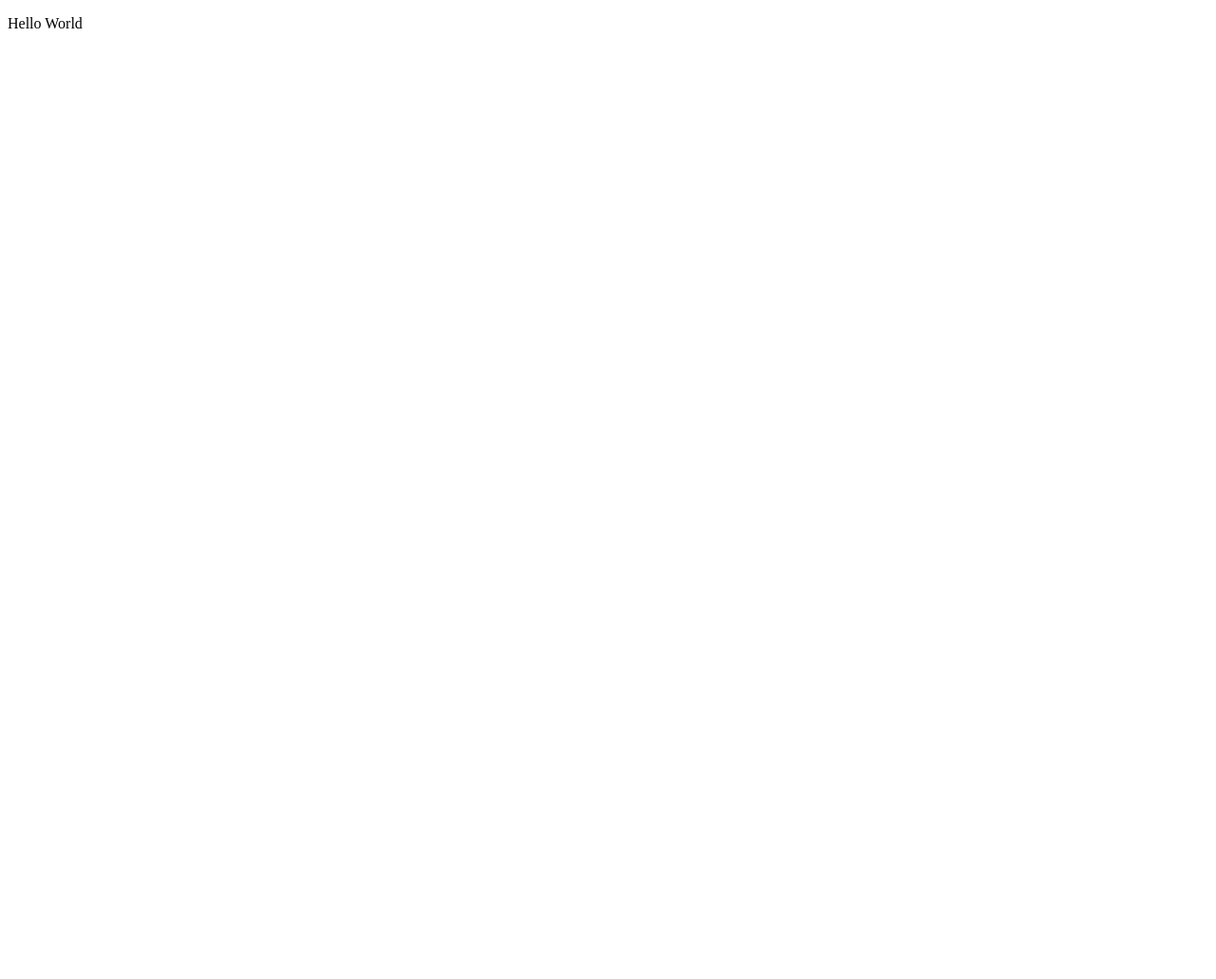
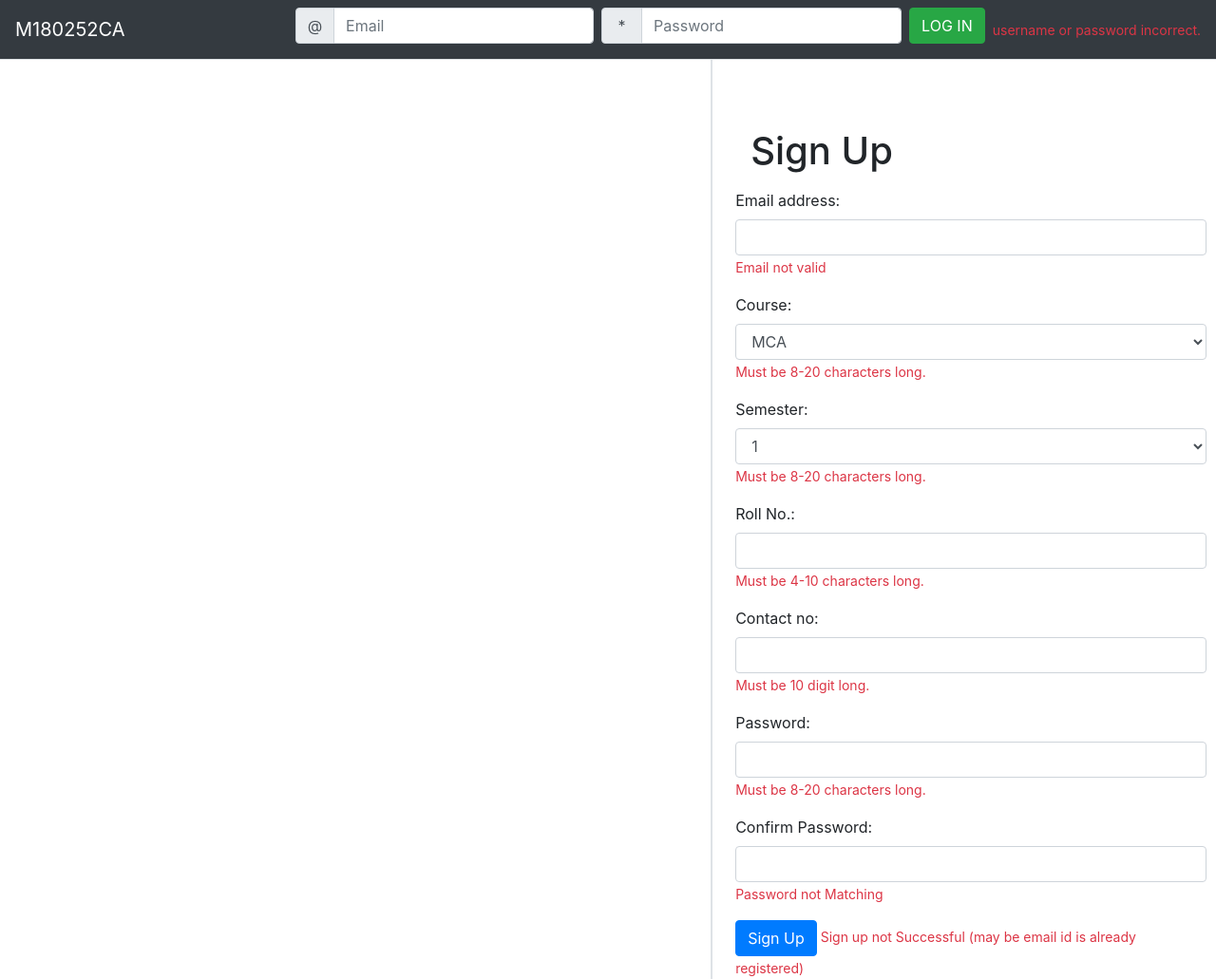
Before and after one commit to chhipanikhil9/Practice, a plain HTML site: page index.html in a window 1280 px wide. Shown: the top 1031 px of the page at 95% size. Before the commit the page ends 800 px from the top, so only its background shows below. Drawn offline with nearby package versions, Linux system fonts and the light colour scheme.

Commit message:
Update index.html

```diff
--- a/index.html
+++ b/index.html
@@ -1,12 +1,116 @@
 <!DOCTYPE html>
-<html lang="en">
+<html>
 <head>
-    <meta charset="UTF-8">
-    <meta http-equiv="X-UA-Compatible" content="IE=edge">
-    <meta name="viewport" content="width=device-width, initial-scale=1.0">
-    <title>Document</title>
+	<title>Log in</title>
+	<meta charset="utf-8">
+	<meta name="viewport" content="width=device-width, initial-scale=1">
+	<link rel="stylesheet" href="bootstrap/bootstrap.min.css">
+	<script type="text/javascript" src="bootstrap/jquery.min.js"></script>
+	<script type="text/javascript" src="bootstrap/popper.min.js"></script>
+	<script type="text/javascript" src="bootstrap/bootstrap.min.js"></script>
+	<link rel="stylesheet" type="text/css" href="css/custom_login_css.css">
 </head>
 <body>
-    <p>Hello World</p>
+    <nav class="navbar navbar-expand-sm navbar-dark bg-dark">
+        <a class="navbar-brand" href="#">M180252CA</a>
+        <ul class="navbar-nav mr-auto"></ul>
+        <ul class="navbar-nav">
+            <form class="form-inline" action="" method="POST"> <!-- LOGIN FORM -->
+			    <div class="input-group mr-2 mb-2">
+			      	<div class="input-group-prepend">
+			        	<span class="input-group-text">@</span>
+			      	</div>
+			      	<input type="text" class="form-control" id="lemail" name="lemail" placeholder="Email" onkeyup="hideLError()">
+			    </div>
+			    <div class="input-group mr-2 mb-2">
+			      	<div class="input-group-prepend">
+			        	<span class="input-group-text">&nbsp;*&nbsp;</span>
+			      	</div>
+			      	<input type="Password" class="form-control" id="lpwd" name="lpwd" placeholder="Password" onkeyup="hideLError()">
+			    </div>
+			    <div class="input-group mr-2 mb-2">
+			      	<input type="submit" class="btn btn-success" name="loginBtn" value="LOG IN" onclick="return loginValidation()">
+			    </div>
+			</form><!-- Login form ends here-->
+        </ul>
+        <small id="loginerror" class="form-hint text-danger">
+      		username or password incorrect.
+    	</small>
+    </nav>
+	<div class="row">
+		<div class="col-lg-7 border bgSet">
+		</div>
+		<div class="col-lg-5 border p-2 p-sm-2 bgGradient">
+			<div class="container-fluid p-lg-3">
+				<h1 class="mt-lg-5 m-3">Sign Up</h1>
+				<form action="" method="POST">
+					<div class="form-group signupText">
+				    	<label for="email">Email address:</label>
+				    	<input type="email" class="form-control" id="email" name="email" onkeyup="hideNext(this)">
+				    	<small id="emailerror" class="form-hint text-danger">
+      						Email not valid
+    					</small>
+				  	</div>
+				  	<div class="form-group signupText">
+					  	<label for="course">Course:</label>
+					  	<select class="form-control signupText" id="course" name="course" onchange="courseChange()">
+					    	<option value="mca">MCA</option>
+					    	<option value="bt">B.Tech</option>
+					    	<option value="mt">M.Tech</option>
+					  	</select>
+					  	<small id="courseerror" class="form-hint text-danger">
+      						Must be 8-20 characters long.
+    					</small>
+					</div>
+					<div class="form-group signupText">
+					  	<label for="semester">Semester:</label>
+					  	<select class="form-control signupText" id="semester" name="semester">
+					    	<option value="1">1</option>
+					    	<option value="2">2</option>
+					    	<option value="3">3</option>
+					    	<option value="4">4</option>
+					    	<option value="5">5</option>
+					    	<option value="6">6</option>
+					  	</select>
+					  	<small id="semestererror" class="form-hint text-danger">
+      						Must be 8-20 characters long.
+    					</small>
+					</div>
+					<div class="form-group signupText">
+				    	<label for="rollno">Roll No.:</label>
+				    	<input type="text" class="form-control" id="rollno" name="rollno" onkeyup="hideNext(this)">
+				    	<small id="rollerror" class="form-hint text-danger">
+      						Must be 4-10 characters long.
+    					</small>
+				  	</div>
+					<div class="form-group signupText">
+				    	<label for="contact">Contact no:</label>
+				    	<input type="text" class="form-control" id="contact" name="contact" onkeyup="hideNext(this)">
+				    	<small id="contacterror" class="form-hint text-danger">
+      						Must be 10 digit long.
+    					</small>
+				  	</div>
+				  	<div class="form-group signupText">
+				    	<label for="pwd">Password:</label>
+				    	<input type="password" class="form-control" id="pwd" name="pwd" onkeyup="hideNext(this)">
+				    	<small id="pwderror" class="form-hint text-danger">
+      						Must be 8-20 characters long.
+    					</small>
+				  	</div>
+				  	<div class="form-group signupText">
+				    	<label for="cpwd">Confirm Password:</label>
+				    	<input type="password" class="form-control" id="cpwd" name="cpwd" onkeyup="hideNext(this)">
+				    	<small id="cpwderror" class="form-hint text-danger">
+      						Password not Matching
+    					</small>
+				  	</div>
+				  	<input type="submit" class="btn btn-primary" id="signupBtn" name="signupBtn" onclick="return signupValidation()" value="Sign Up"><small id="signuperror" class="form-hint text-danger">
+      						Sign up not Successful (may be email id is already registered)
+    					</small>
+				</form>
+			</div>
+		</div>
+	</div>
+
 </body>
 </html>
```
